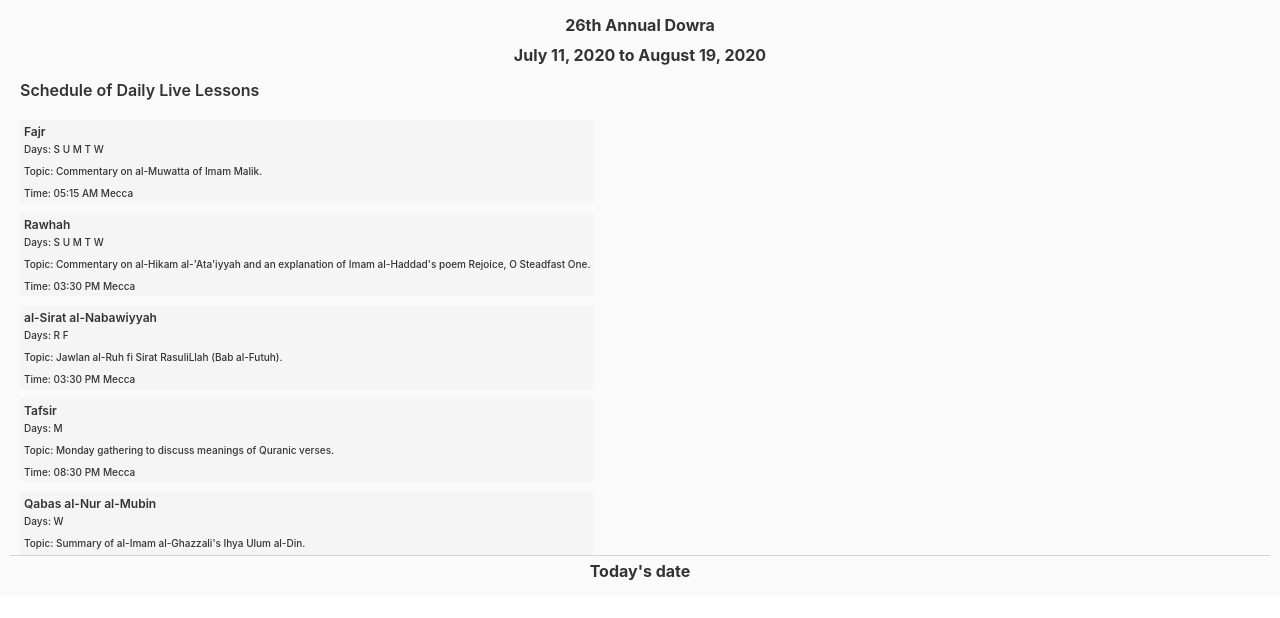
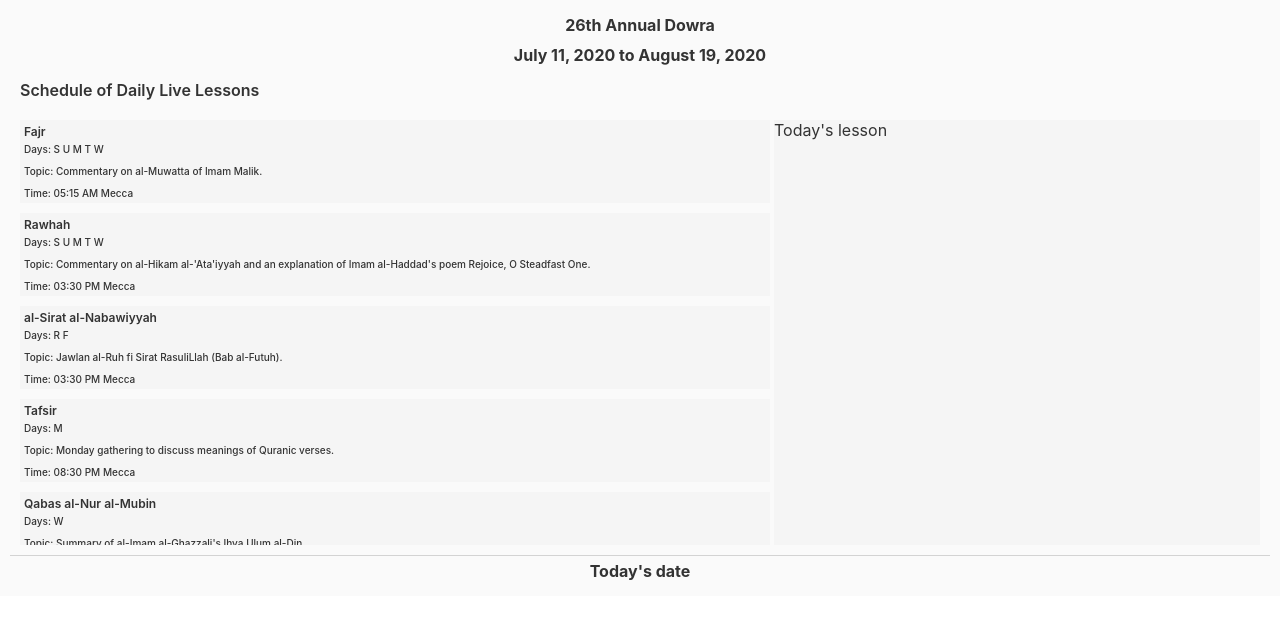
Before and after one commit to p-adams/jadual, a Svelte app: page / in a window 1280 px wide. Shown: the top 618 px of the page. Built offline with nearby package versions, Linux system fonts and the light colour scheme.

Commit message:
add second column to display current lesson details

```diff
--- a/src/App.svelte
+++ b/src/App.svelte
@@ -83,8 +83,28 @@
     flex: 1;
     display: flex;
     padding: 10px;
+  }
+
+  .classes_container {
     max-height: 425px;
     overflow-y: auto;
+    width: 750px;
+  }
+
+  .classes_container .lesson_item {
+    background: #f5f5f5;
+    padding: 4px;
+    font-size: 10px;
+    font-weight: 500;
+    margin-bottom: 10px;
+  }
+
+  .current_lesson {
+    background: #f5f5f5;
+    display: flex;
+    flex-grow: 2;
+    min-width: 300px;
+    margin-left: 4px;
   }
 
   .header_title,
@@ -95,13 +115,6 @@
     font-weight: 700;
   }
 
-  .classes_container .lesson_item {
-    background: #f5f5f5;
-    padding: 4px;
-    font-size: 10px;
-    font-weight: 500;
-    margin-bottom: 10px;
-  }
   .lesson_title {
     font-weight: 600;
     font-size: 12px;
@@ -141,6 +154,7 @@
         </div>
       {/each}
     </div>
+    <div class="current_lesson">Today's lesson</div>
   </div>
   <footer>
     <div class="current_date">Today's date</div>
```
